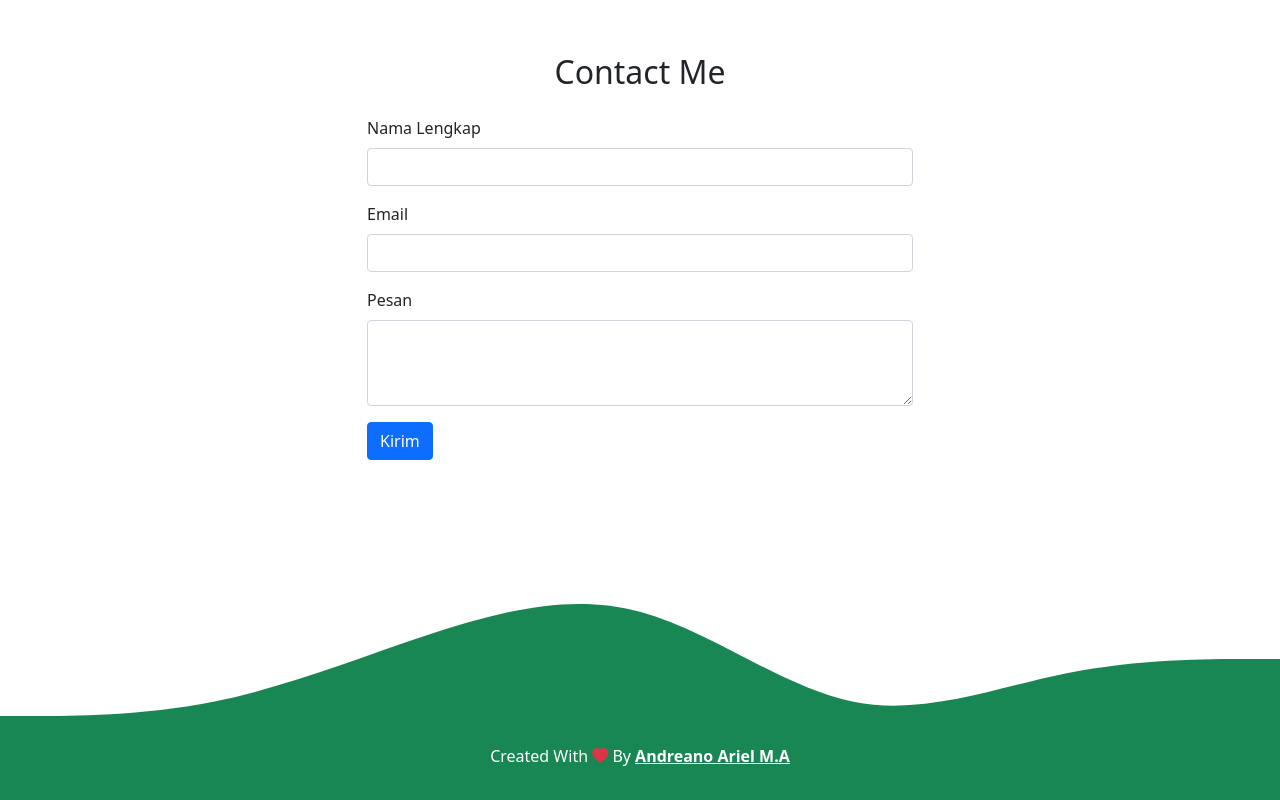
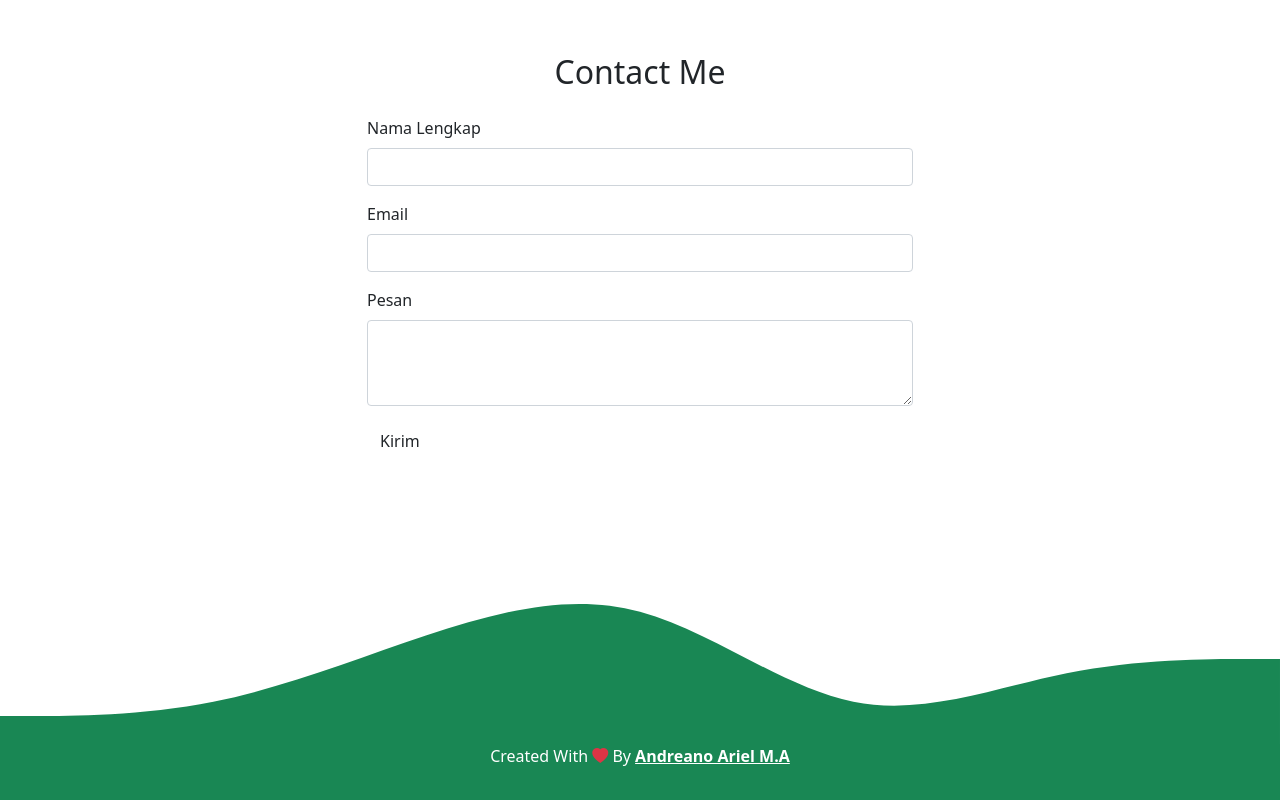
Before and after one commit to andrnoam/andrnoam.github.io, a plain HTML site: page index.html in a window 1280 px wide. Shown: the part 2306-3106 px from the top of the page. Drawn offline with nearby package versions, Linux system fonts and the light colour scheme.

```diff
--- a/index.html
+++ b/index.html
@@ -158,7 +158,7 @@
                 <label for="pesan" class="form-label">Pesan</label>
                 <textarea class="form-control" id="pesan" rows="3"></textarea>
               </div>
-                <button type="submit" class="btn btn-primary" a href="#ContactPerson" onclick="alert('Tunggu Balesan dari Aku Ya!!..')">Kirim</button></a>
+                <button type="submit" class="btn btn-succes" a href="#ContactPerson" onclick="alert('Tunggu Balesan dari Aku Ya!!..')">Kirim</button></a>
             </form>
           </div>
         </div>
```
